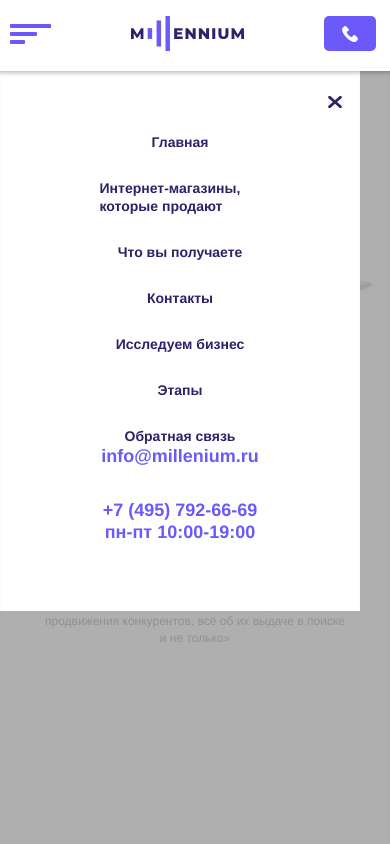
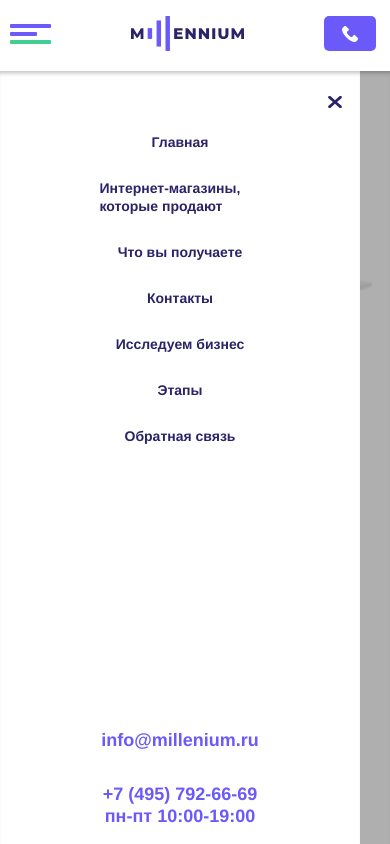
Before and after one commit to shaibot/web-core, a website: page index.html in a window 390 px wide. Drawn offline with Linux system fonts and the light colour scheme.

Commit message:
refactoring main

```diff
--- a/index.html
+++ b/index.html
@@ -12,11 +12,10 @@
     <link rel="stylesheet" href="./styles/content/content.css" />
     <link rel="stylesheet" href="./styles/about/about.css" />
     <link rel="stylesheet" href="./styles/menu/menu.css" />
-    <link rel="stylesheet" href="./styles/burger-menu/burger-menu.css" />
   </head>
   <body class="body">
     <header class="header">
-      <div class="header__menu-mobile header__menu-mobile--no-active"></div>
+      <button class="header__menu-mobile-btn header__menu-mobile-btn--active"></button>
       <img
         src="./images/phone/logo.svg"
         alt="Логотип Миллениум"
@@ -49,7 +48,7 @@
       <button class="header__button">Заказать звонок</button>
       </div>
     </header>
-    <aside class="burger-menu">
+    <aside class="menu">
       <!-- <header class="header burger-menu__header">
         <div class="header__menu-mobile header__menu-mobile--active"></div>
         <img
@@ -61,8 +60,7 @@
           <a href="tel:+74957926669" class="header__contacts-link"></a>
         </address>
       </header> -->
-    <nav class="menu">
-      <div class="menu__container">
+    <nav class="menu__container">
         <button class="menu__button-close"></button>
         <ul class="menu-list">
           <li class="menu-list__item">
@@ -104,7 +102,6 @@
             >
           </p>
         </div>
-      </div>
     </nav>
     </aside>
     <main class="content">
--- a/styles/burger-menu/burger-menu.css
+++ b/styles/burger-menu/burger-menu.css
@@ -11,10 +11,6 @@
     overflow: scroll;
 }
 
-/* .burger-menu__header {
-    box-shadow: 0px 5px 4px -3px rgba(0, 0, 0, 0.25);
-} */
-
 @media (min-width: 1267px) {
     .burger-menu {
         display: none;
--- a/styles/header/header.css
+++ b/styles/header/header.css
@@ -1,6 +1,6 @@
 .header {
   position: sticky;
-  top:0;
+  top: 0;
   width: 100%;
   display: flex;
   justify-content: space-between;
@@ -10,19 +10,27 @@
   z-index: 1;
 }
 
-.header__menu-mobile {
+.header__menu-mobile-btn {
+  border: 0;
+  padding: 0;
   background-repeat: no-repeat;
   background-position: center;
   background-size: contain;
+  background-color: white;
   width: 41px;
   cursor: pointer;
+  transition-property: background-image, transform;
+  ;
+  transition-duration: 1s;
 }
 
-.header__menu-mobile--no-active {
-background-image: url(../../images/phone/menu.svg);
+.header__menu-mobile-btn--no-active {
+  transform: rotate(360deg);
+  background-image: url(../../images/phone/menu.svg);
 }
 
-.header__menu-mobile--active {
+.header__menu-mobile-btn--active {
+  transform: rotate(-360deg);
   background-image: url(../../images/phone/menu-active.svg);
 }
 
--- a/styles/menu/menu.css
+++ b/styles/menu/menu.css
@@ -1,23 +1,29 @@
 .menu {
-    /* background-color: rgba(163, 161, 161, 0.85); */
     box-shadow: inset 0px 5px 4px -3px rgba(0, 0, 0, 0.25);
-    height: 100%;
+    background-color: rgba(163, 161, 161, 0.85);
+    position: fixed;
+    z-index: 1;
+    top: 71px;
+    left: 0;
+    bottom: 0;
+    right: 0;
+    height: 100vh;
 }
 
 .menu__container {
-    box-shadow: inset 0px 5px 4px -3px rgba(0, 0, 0, 0.25);
-    background-color: rgb(255, 255, 255);
     position: relative;
-    width: 100%;
-    max-width: 360px;
-    margin: 0;
-    padding-top: 62px;
     display: flex;
     flex-direction: column;
     justify-content: space-between;
     align-items: center;
-    padding-bottom: 50px;
-
+    box-shadow: inset 0px 5px 4px -3px rgba(0, 0, 0, 0.25);
+    background-color: rgb(255, 255, 255);
+    width: 100%;
+    max-width: 360px;
+    height: 100vh;
+    margin: 0;
+    padding-top: 62px;
+    padding-bottom: 88px;
 }
 
 .menu-list {
@@ -42,6 +48,7 @@
     position: absolute;
     top: 24px;
     left: 10px;
+    cursor: pointer;
 }
 
 .menu__link {
@@ -53,7 +60,7 @@
 }
 
 .menu__link:hover {
-    filter: invert(20%) drop-shadow(4px 4px 10px rgb(16, 174, 227));
+    filter: invert(20%) drop-shadow(4px 4px 5px rgb(107, 90, 249));
 }
 
 .menu__container-contacts {
@@ -79,7 +86,7 @@
 }
 
 .menu__shedule {
-    margin-top: 0;
+    margin: 0;
 }
 
 @media (min-width: 380px) {
@@ -87,3 +94,9 @@
         transform: translateX(318px);
     }
 }
+
+@media (min-width: 1267px) {
+    .menu {
+        display: none;
+    }
+}
```
